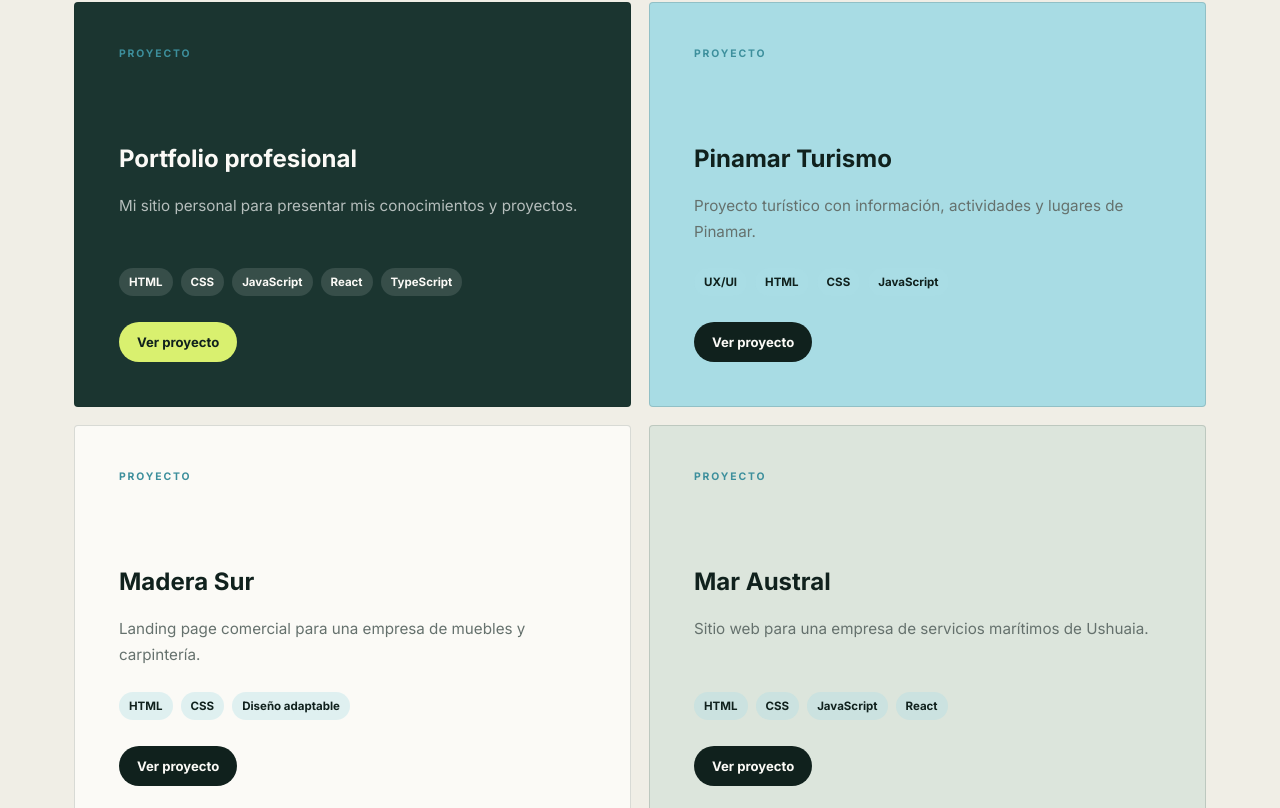
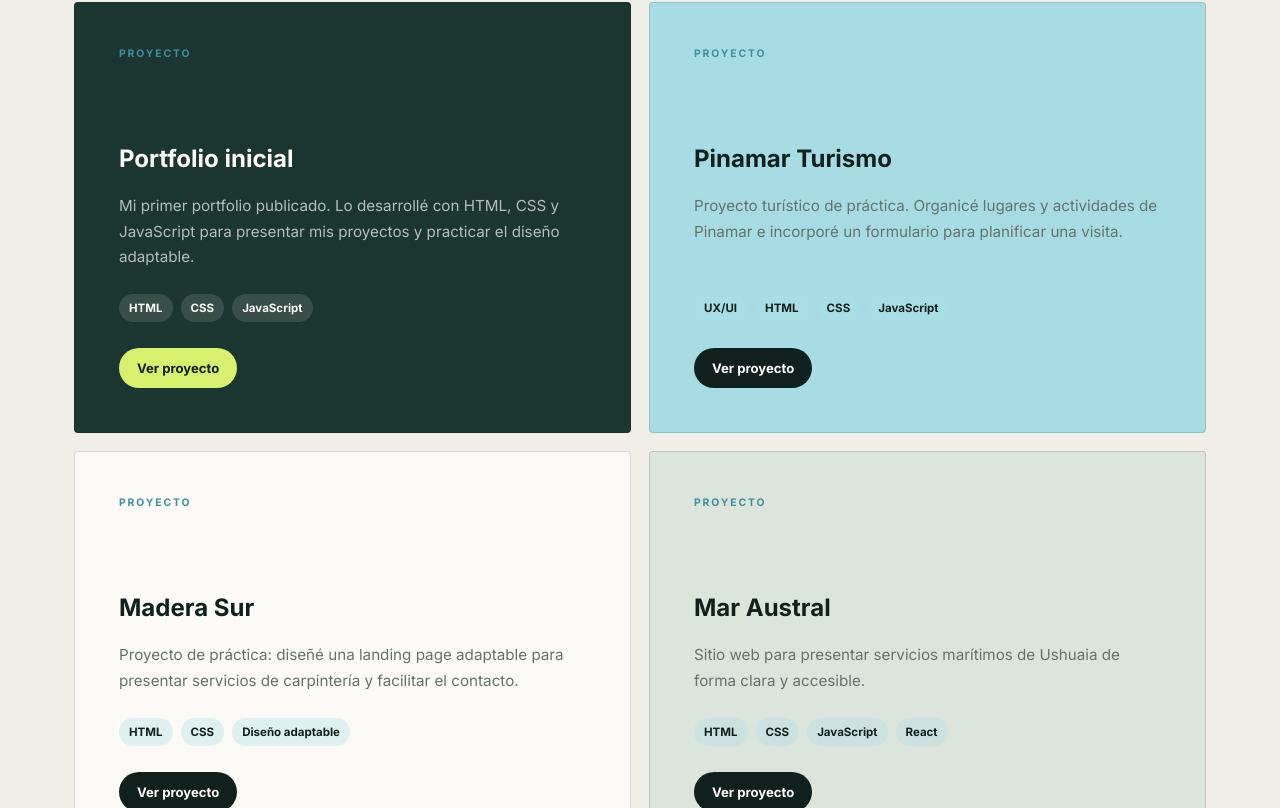
Before and after one commit to gaston-aranda/portfolio-react-gaston, a React (Vite) app: page / in a window 1280 px wide. Shown: the part 2512-3320 px from the top of the page. Built offline with nearby package versions, Linux system fonts and the light colour scheme.

Commit message:
Corrige descripciones y tecnologías de proyectos

```diff
--- a/src/App.tsx
+++ b/src/App.tsx
@@ -17,28 +17,26 @@ const habilidades = [
 const proyectos = [
   {
     id: 1,
-    titulo: 'Portfolio profesional',
+    titulo: 'Portfolio inicial',
     descripcion:
-      'Mi sitio personal para presentar mis conocimientos y proyectos.',
-    tecnologias: ['HTML', 'CSS', 'JavaScript', 'React', 'TypeScript'],
-
-    enlace:
-      'https://gaston-aranda.github.io/portfolio-gaston-aranda/',
+      'Mi primer portfolio publicado. Lo desarrollé con HTML, CSS y JavaScript para presentar mis proyectos y practicar el diseño adaptable.',
+    tecnologias: ['HTML', 'CSS', 'JavaScript'],
+    enlace: 'https://gaston-aranda.github.io/portfolio-gaston-aranda/',
   },
   {
     id: 2,
     titulo: 'Pinamar Turismo',
     descripcion:
-      'Proyecto turístico con información, actividades y lugares de Pinamar.',
+      'Proyecto turístico de práctica. Organicé lugares y actividades de Pinamar e incorporé un formulario para planificar una visita.',
     tecnologias: ['UX/UI', 'HTML', 'CSS', 'JavaScript'],
     enlace:
-      'https://gaston-aranda.github.io/portfolio-gaston-aranda/proyectos/pinamar-turismo/',
+      'https://gaston-aranda.github.io/portfolio-gaston-aranda/proyectos/pinamar-turismo/index.html',
   },
   {
     id: 3,
     titulo: 'Madera Sur',
     descripcion:
-      'Landing page comercial para una empresa de muebles y carpintería.',
+      'Proyecto de práctica: diseñé una landing page adaptable para presentar servicios de carpintería y facilitar el contacto.',
     tecnologias: ['HTML', 'CSS', 'Diseño adaptable'],
     enlace:
       'https://gaston-aranda.github.io/portfolio-gaston-aranda/proyectos/Carpinteria-muebles/',
@@ -47,7 +45,7 @@ const proyectos = [
     id: 4,
     titulo: 'Mar Austral',
     descripcion:
-      'Sitio web para una empresa de servicios marítimos de Ushuaia.',
+      'Sitio web para presentar servicios marítimos de Ushuaia de forma clara y accesible.',
     tecnologias: ['HTML', 'CSS', 'JavaScript', 'React'],
     enlace:
       'https://gaston-aranda.github.io/portfolio-gaston-aranda/proyectos/proyecto-maritimo-ushuaia/',
@@ -56,8 +54,8 @@ const proyectos = [
     id: 5,
     titulo: 'Servicios profesionales',
     descripcion:
-      'Sitio web para presentar servicios profesionales de manera clara.',
-   tecnologias: ['HTML', 'CSS', 'JavaScript', 'React'],
+      'Sitio web para presentar servicios profesionales y facilitar el contacto con posibles clientes.',
+    tecnologias: ['HTML', 'CSS', 'JavaScript', 'React'],
     enlace:
       'https://gaston-aranda.github.io/portfolio-gaston-aranda/proyectos/servicios-profesionales/',
   },
@@ -65,7 +63,7 @@ const proyectos = [
 
 function App() {
   const [mostrarHabilidades, setMostrarHabilidades] = useState(false)
-const aguaRef = useRef<HTMLDivElement | null>(null)
+  const aguaRef = useRef<HTMLDivElement | null>(null)
 
   useEffect(() => {
     let animationFrame: number | null = null
```
